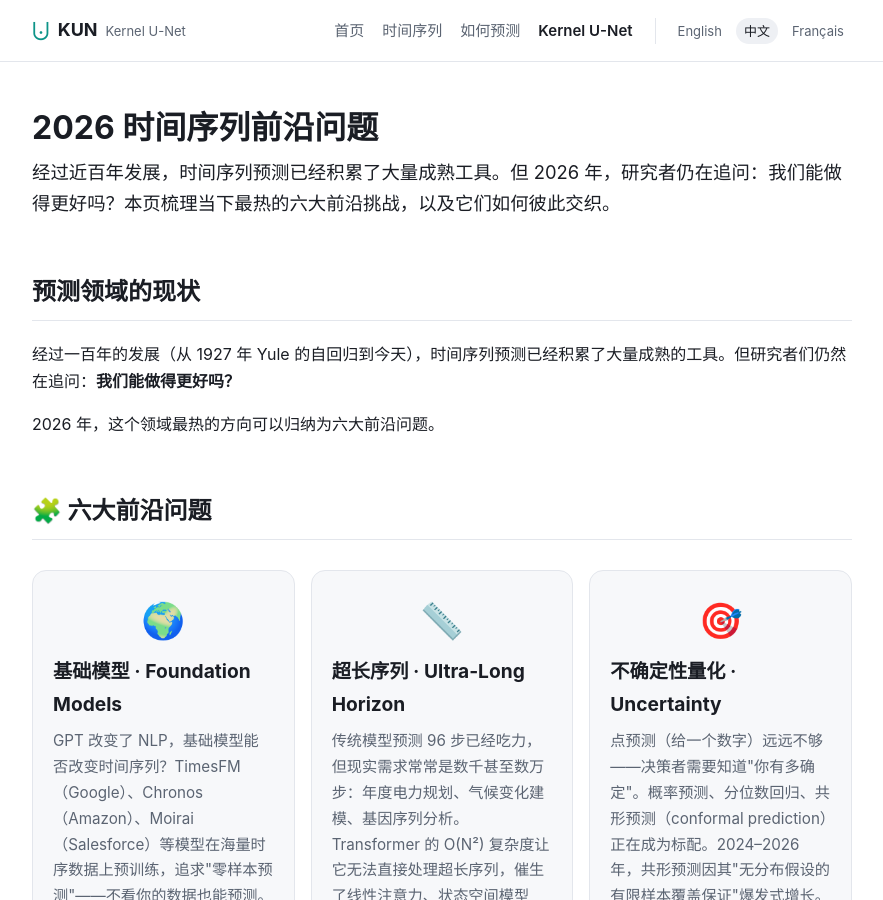
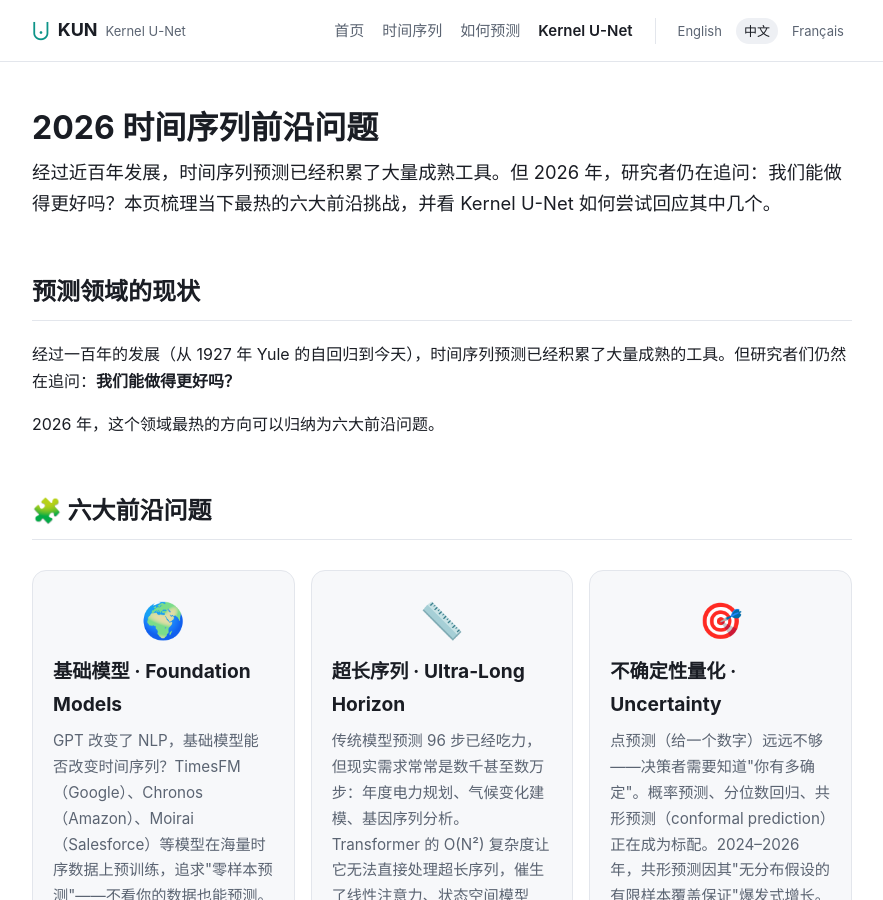
Before and after one commit to JiangYou2025/kun, a Jekyll site: the page built from zh/kun.md, in a window 1280 px wide and 900 px high. Shown: the whole window, without its empty margins (198-1081 px from the left). Built offline with Jekyll 4.4.1, drawn with Linux system fonts in a browser that asks for light colours; comment, search, counter and statistics services are not loaded.

Commit message:
zh/kun: refresh lead to match the frontier-problems theme
Drop the stale "以及它们如何彼此交织" (that section was removed); the page
title already reads "2026 时间序列前沿问题".

Co-Authored-By: Claude Opus 4.8 (1M context) <noreply@anthropic.com>

```diff
--- a/zh/kun.md
+++ b/zh/kun.md
@@ -4,7 +4,7 @@ lang: zh
 ref: kun
 permalink: /zh/kun/
 title: "2026 时间序列前沿问题"
-lead: "经过近百年发展，时间序列预测已经积累了大量成熟工具。但 2026 年，研究者仍在追问：我们能做得更好吗？本页梳理当下最热的六大前沿挑战，以及它们如何彼此交织。"
+lead: "经过近百年发展，时间序列预测已经积累了大量成熟工具。但 2026 年，研究者仍在追问：我们能做得更好吗？本页梳理当下最热的六大前沿挑战，并看 Kernel U-Net 如何尝试回应其中几个。"
 prev: linear-autoregression
 next: kernel-u-net
 math: true
```
